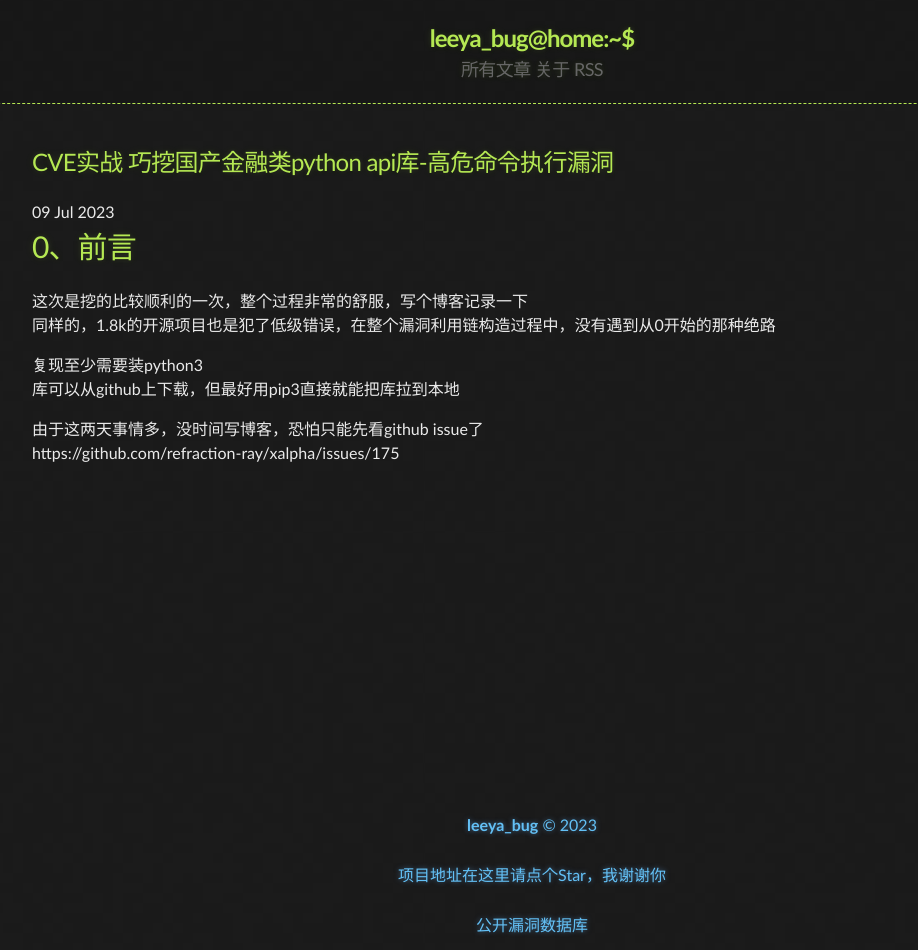
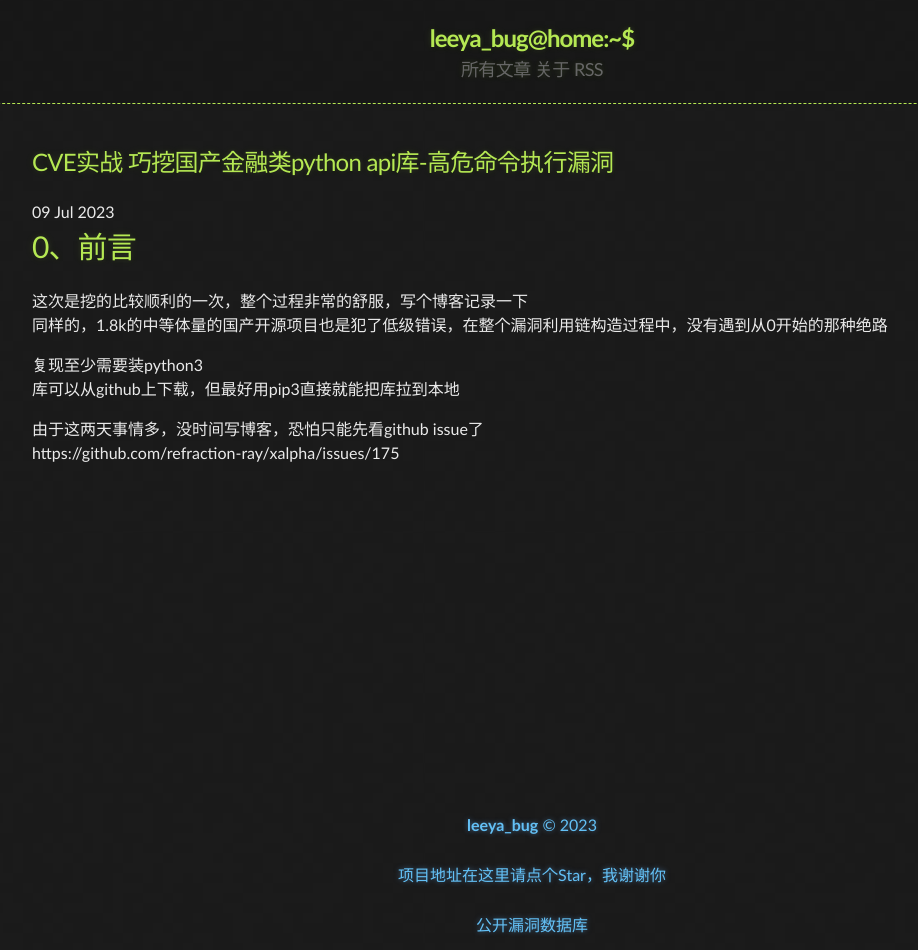
Before and after one commit to Leeyangee/leeyangee.github.io, a Jekyll site: the page built from _posts/2023-07-09-CVE实战 巧挖国产金融类python api库-高危命令执行漏洞.md, in a window 1280 px wide. Shown: the whole page, without its empty margins (108-1026 px from the left). Built offline with Jekyll 4.4.1, drawn with Linux system fonts in a browser that asks for light colours.

Commit message:
Update 2023-07-09-CVE实战 巧挖国产金融类python api库-高危命令执行漏洞.md

```diff
--- a/_posts/2023-07-09-CVE实战 巧挖国产金融类python api库-高危命令执行漏洞.md
+++ b/_posts/2023-07-09-CVE实战 巧挖国产金融类python api库-高危命令执行漏洞.md
@@ -4,7 +4,7 @@ published: true
 ---
 # [](#header-1)0、前言
 这次是挖的比较顺利的一次，整个过程非常的舒服，写个博客记录一下
-同样的，1.8k的开源项目也是犯了低级错误，在整个漏洞利用链构造过程中，没有遇到从0开始的那种绝路
+同样的，1.8k的中等体量的国产开源项目也是犯了低级错误，在整个漏洞利用链构造过程中，没有遇到从0开始的那种绝路
 
 复现至少需要装python3
 库可以从github上下载，但最好用pip3直接就能把库拉到本地
```
